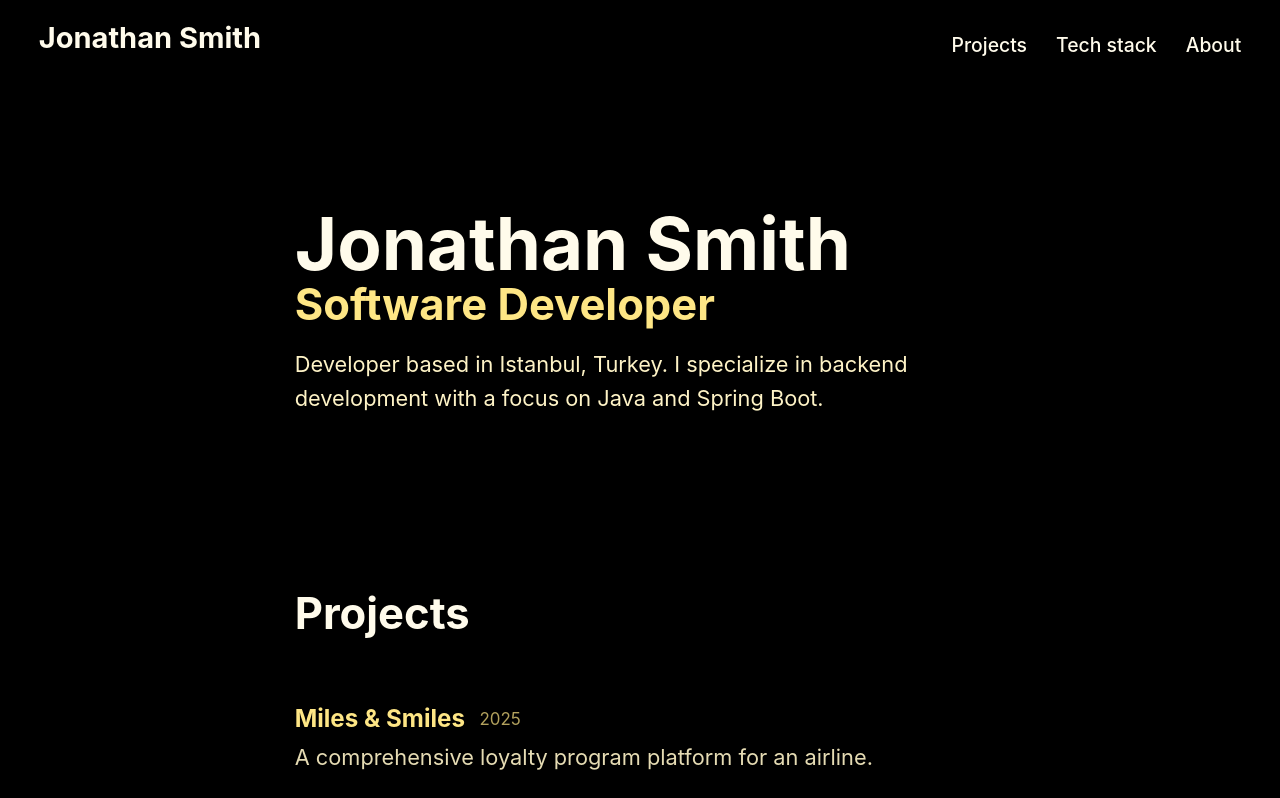
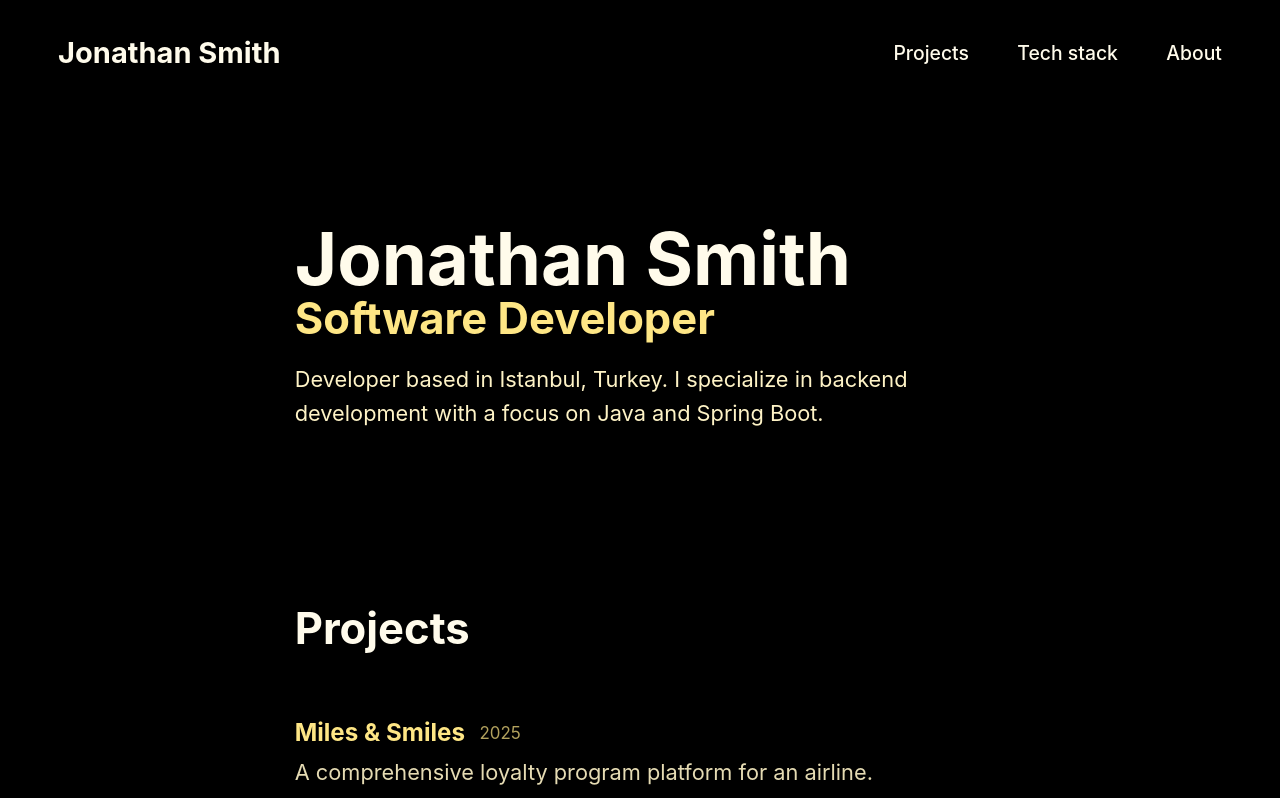
Before and after one commit to kutluhana/MyWebsite, a React (Vite) app: page / in a window 1280 px wide. Shown: the top 798 px of the page. Built offline with nearby package versions, Linux system fonts and the light colour scheme.

Commit message:
refactor header links for improved styling

```diff
--- a/src/sections/Header.tsx
+++ b/src/sections/Header.tsx
@@ -6,15 +6,17 @@ const scrollToSection = (e: React.MouseEvent, id: string) => {
   document.getElementById(id)?.scrollIntoView({ behavior: 'smooth' });
 };
 
+const navLinkClass = "block py-3 px-4 min-h-11 flex items-center justify-center rounded-lg font-medium text-sm sm:text-base text-amber-50 hover:text-amber-200 hover:bg-amber-50/5 transition-colors cursor-pointer [&_*]:cursor-pointer";
+
 const Header: React.FC = () => {
   return <header className="sticky top-0 z-50 bg-black/80 backdrop-blur-sm p-4 px-4 sm:px-6 md:px-8 flex flex-row items-center justify-between gap-4 w-full max-w-[100vw] overflow-x-clip">
-      <a href="#home" onClick={(e) => scrollToSection(e, 'home')} className="shrink-0 min-w-[2.75rem] min-h-[2.75rem] rounded-full flex" aria-label="Go to home">
+      <a href="#home" onClick={(e) => scrollToSection(e, 'home')} className={`${navLinkClass} shrink-0`} aria-label="Go to home">
         <span className="text-2xl font-bold text-amber-50">{config.siteName}</span>
       </a>
-      <nav className="flex gap-3 sm:gap-5 md:gap-6 text-amber-50 font-medium text-sm sm:text-base">
-        <a href="#projects" onClick={(e) => scrollToSection(e, 'projects')} className="hover:text-amber-200 transition-colors py-2 px-3 -mx-3 min-h-[2.75rem] flex items-center">{config.navProjects}</a>
-        <a href="#tech-stack" onClick={(e) => scrollToSection(e, 'tech-stack')} className="hover:text-amber-200 transition-colors py-2 px-3 -mx-3 min-h-[2.75rem] flex items-center">{config.navTechStack}</a>
-        <a href="#about" onClick={(e) => scrollToSection(e, 'about')} className="hover:text-amber-200 transition-colors py-2 px-3 -mx-3 min-h-[2.75rem] flex items-center">{config.navAbout}</a>
+      <nav className="flex gap-1 sm:gap-2 text-amber-50">
+        <a href="#projects" onClick={(e) => scrollToSection(e, 'projects')} className={navLinkClass}>{config.navProjects}</a>
+        <a href="#tech-stack" onClick={(e) => scrollToSection(e, 'tech-stack')} className={navLinkClass}>{config.navTechStack}</a>
+        <a href="#about" onClick={(e) => scrollToSection(e, 'about')} className={navLinkClass}>{config.navAbout}</a>
       </nav>
     </header>;
 };
```
